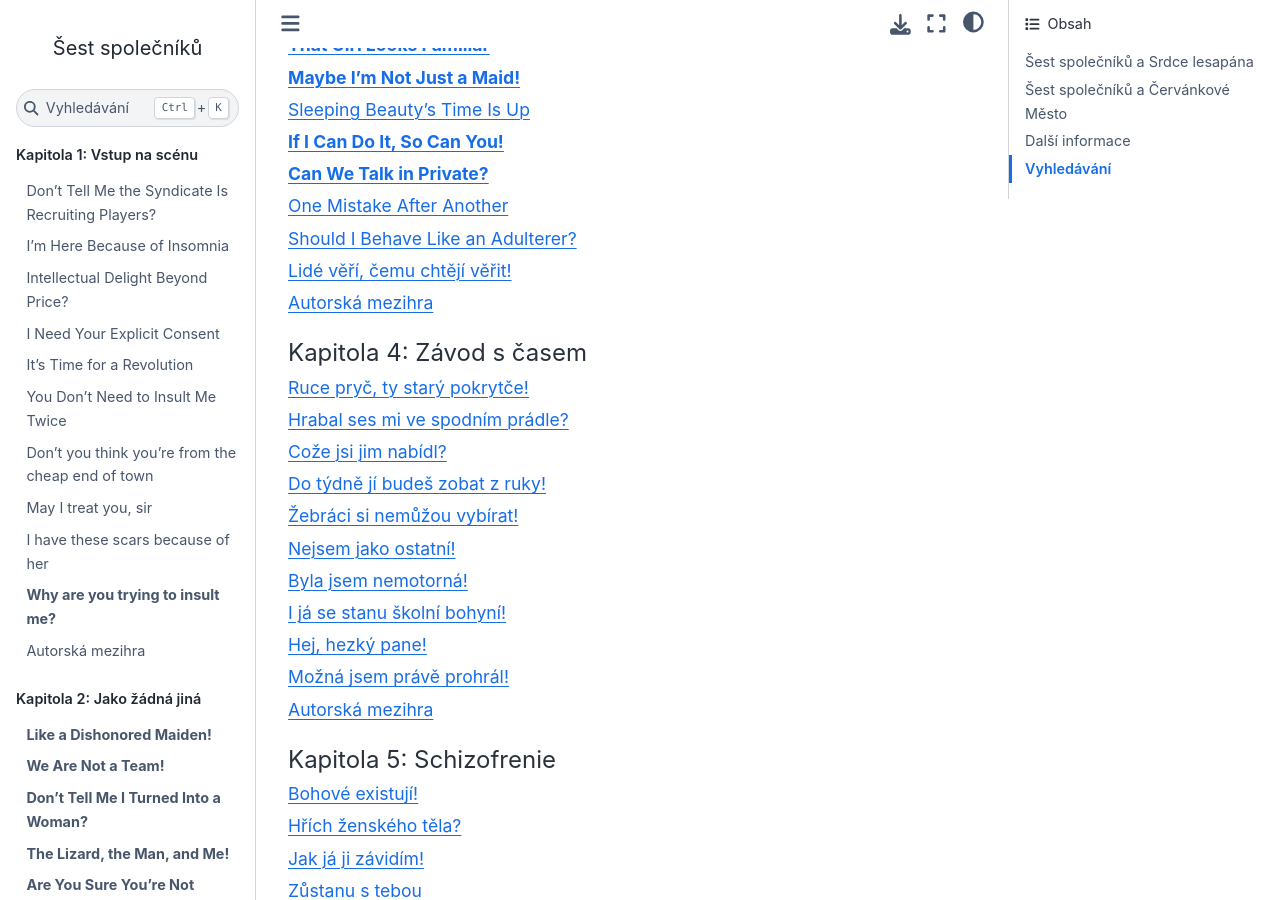
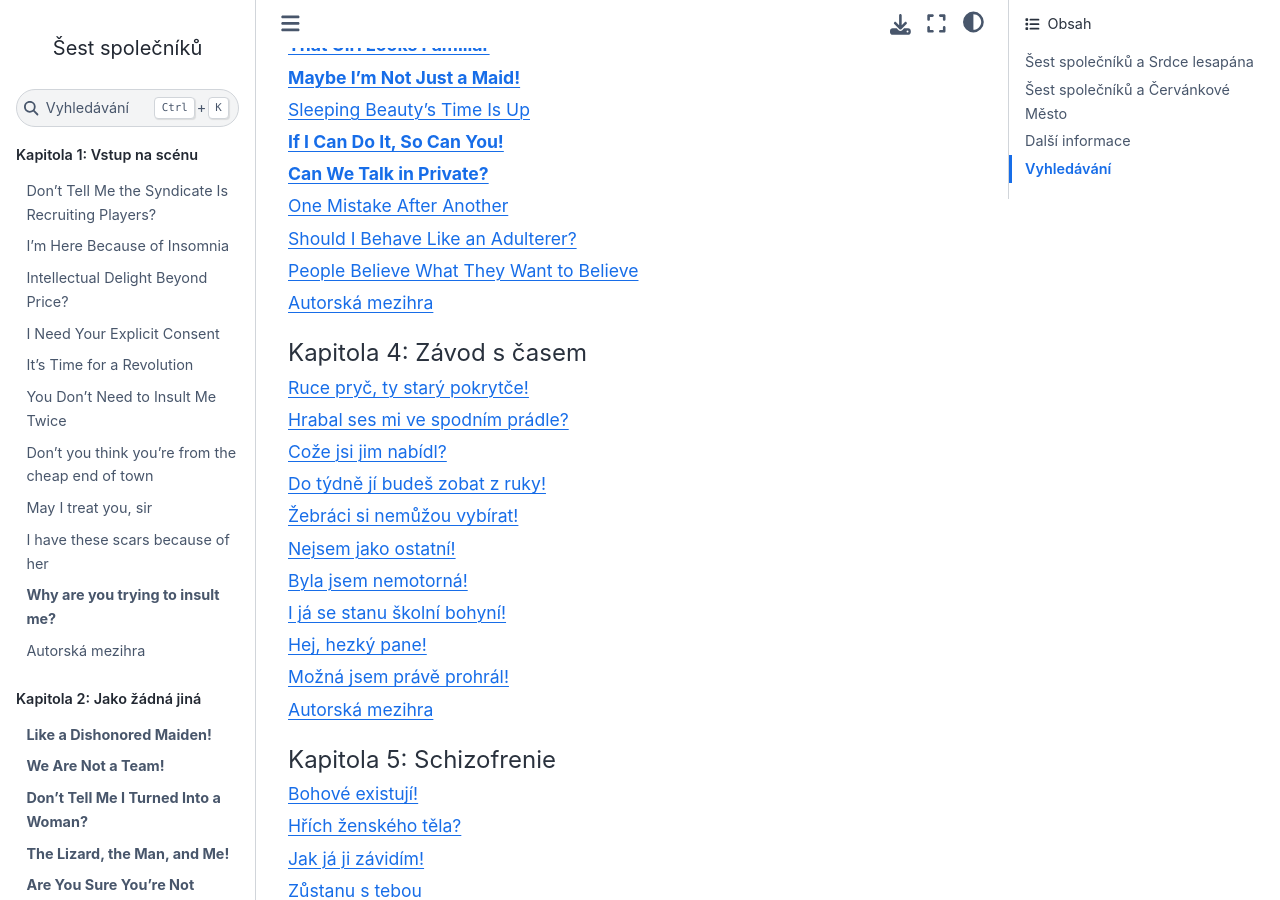
Before and after one commit to hanpari/sest-spolecniku, a Sphinx documentation site: the page built from source/index.rst, in a window 1280 px wide and 900 px high, scrolled down 3511 px. Built offline with Sphinx 7.4.7 and the Sphinx Book theme 1.1.4, drawn with Linux system fonts in a browser that asks for light colours; some of the changed lines change nothing that is shown.

Commit message:
Gabrielle

```diff
--- a/source/sest_spolecniku/003-velke-dobrodruzstvi/10.md
+++ b/source/sest_spolecniku/003-velke-dobrodruzstvi/10.md
@@ -1,183 +1,223 @@
-# Lidé věří, čemu chtějí věřit!
+# People Believe What They Want to Believe
 
-Když objednával e-taxi, aby se dostal na adresu, kterou od Světlany dostal, Záviš v duchu blahořečil své šťastné hvězdě. V jeho povaze byla rozhodnost, která neměla co dělat s dobrým srdcem. Pokud se měla Hra stát základem jeho budoucnosti a pokud byl počet Hráčů omezený nejen schopností dostat se do Hry, ale i v ní zůstat, pak byl odhodlaný pohnout nebem i peklem, aby tři studenty získal do svého týmu.
+While ordering an e-taxi to the address Svetlana had given him, Xavier silently thanked his lucky stars.
 
-"Co se stalo?" zeptal se zvědavě Medard, když nastupoval do vozu.
+He possessed a kind of determination that had little to do with kindness. If the Game was to become the foundation of his future, and if the number of Players was limited not only by the ability to enter the Game but also by the ability to remain in it, then he was prepared to move heaven and earth to recruit the three students onto his team.
 
-"Vzpomínáš si na ta děcka, které jsme spolu potkali?"
+"What happened?" Medard asked curiously as he climbed into the vehicle.
 
-"Ano. Myslíš, že se dostali dovnitř?"
+"Do you remember those kids we met?"
 
-"Nevím. Ale mají potíže."
+"Yes. Do you think they got in?"
 
-"S kým jsi mluvil?"
+"I don't know. But they're in trouble."
 
-"S tou blondýnkou, Světlanou."
+"Who did you talk to?"
 
-"Jaké mají potíže? Neříkej mi…"
+"That blonde girl, Svetlana."
 
-Z nevyřčené otázky bylo zřejmé, kam se ubírala Medardova fantazie. Pro čtyřicetiletého rodinného muže zůstávala Světlana a spol dětmi, které je potřeba chránit. Jejich přítomnost ve Hře, s jejími temnými nástrahami, byla nepřijatelná pro konvenční mozek. Sám Záviš předsudky netrpěl, protože jako náctiletý prošel hrůzami, vedle kterých byl přerostlý mamut roztomilým rozptýlením.
+"What kind of trouble? Don't tell me..."
 
-*Od chvíle, co jsem potkal Gabrielu,* pomyslel si, *se mi vrací spousta nepříjemných vzpomínek.*
+The unfinished question made it obvious where Medard's imagination had gone. To a forty-year-old family man, Svetlana and the others were still children who needed protecting. Their presence in the Game, with all its dark dangers, was unacceptable to a conventional mind.
 
-"Řekl bych, že jde o rodinné drama," podotkl. "Světlana mi něco málo naznačila. V telefonu jsem slyšel hádku."
+Xavier suffered no such prejudice. As a teenager, he had lived through horrors beside which an oversized mammoth would have seemed a charming distraction.
 
-"Aha. Ale je moudré se míchat do rodinných záležitostí cizích lidí?" optal se Medard váhavě.
+*Ever since I met Gabrielle,* he thought, *a great many unpleasant memories have been coming back.*
 
-*Žít a nechat žít,* pomyslel si Záviš. *Medard trpí představou, že když nebude nebude obtěžovat druhé, ti druzí mu oplatí stejnou mincí.*
+"I'd say it's family drama," he remarked. "Svetlana hinted as much. I could hear an argument in the background."
 
-"Ta děcka mají potenciál. Pokud jsou uvnitř, musíme je zajistit jako první."
+"I see. But is it wise to interfere in other people's family affairs?" Medard asked hesitantly.
 
-"Zajistit?"
+*Live and let live,* Xavier thought. *Medard genuinely believes that if he doesn't bother other people, they'll return the favor.*
 
-Záviš se usmál a poplácal Medarda po rameni.
+"Those kids have potential. If they're in, we need to secure them before anyone else does."
 
-"Dostat, ulovit, zaháčkovat," vysvětlil. "Proč myslíš, že tě Koucký tak vychvaloval? Kdybys nepatřil na stranu Lýdie, sbalil by tě jako pěknou holku."
+"Secure them?"
 
-"Všiml jsem si, že jsem na něj udělal dojem," řekl Medard s kapkou marnivé hrdosti. "Ale ta děcka nesmí do Hry. Ne potom, co jste tam zažili vy dva," dodal a sebe skromně vynechal.
+Xavier smiled and patted him on the shoulder.
 
-*Nesmí?*
+"Acquire them. Hook them. Reel them in," he explained. "Why do you think Hawthorne praised you so enthusiastically? If you hadn't belonged to Lydia's side, he'd have swept you off your feet like a pretty girl."
 
-Záviš si vybavil rozhovor se Světlanou. *Netrval její otec, že nesmí do **Herního Centra?**? Proč? V době, kdy se zástupy zoufale snažili dostat dovnitř, Troják starší měl na věc jiný názor. Pokud neměl zákulisní informace, pak jediným vysvětlením zůstávalo, že se stal Hráčem a vůbec se mu nelíbilo, co následovalo.*
+"I did notice that I made an impression on him," Medard admitted with a trace of vanity. "But those kids mustn't enter the Game. Not after what happened to the two of you."
 
-"Stop! Stop! Zastavit! Okamžitě!" vykřikl náhle Medard neobvykle rozhodným hlasem a klepal na plastovou zástěnu mezi doprovodným řidičem a sekcí pro pasažéry. Člověk, který neviděl důvod pro tak dramatické zastavení, nereagoval, ale jeho umělá inteligence dupla na brzdy s vehemencí strojvůdce bránícího vlakové katastrofě.
+He modestly excluded himself from the statement.
 
-Vpřed vymrštěný Záviš, kterému situace připomněla nácvik přepadení vozidla z dob, kdy sloužil v armádě, se vykutálel z vozu a sledoval okolí, přikrčený za předním kolem.
+*Mustn't?*
 
-"Co blázníš?" zeptal se ho zmateně Medard, když také vyběhl na ulici, vyděšený Závišovou reakcí.
+Xavier recalled his conversation with Svetlana.
 
-"Já? Ty mi řekni, co se děje."
+*Didn't her father insist that she stay away from the **Game Centre**? Why? At a time when crowds were desperately trying to get inside, the elder Troyak held the exact opposite opinion. If he didn't possess inside information, then only one explanation remained. He became a Player himself and thoroughly disliked what followed.*
 
-"Myslím, že jsem zahlédl Gabrielu Márovou, jak jde po ulici," vysvětlil Medard a rozpačitě si prohrabával plnovous. "Možná jsem všechny zbytečně vylekal. Omlouvám se."
+"Stop! Stop! Pull over! Right now!" Medard suddenly shouted in an unusually commanding voice, pounding on the plastic partition separating the passengers from the support driver.
 
-"V pořádku. Naprosto v pořádku… Počkejte tady!" Záviš křikl na řidiče a vydal se postavou černovlásky, která se zkroušeně ploužila po chodníku a táhla za sebou dva obří kufry.
+The driver, seeing no reason for such a dramatic stop, did not react. The taxi's artificial intelligence, however, slammed on the brakes with the urgency of an engineer trying to prevent a railway disaster.
 
-"Gabrielo! Gabrielo!"
+Thrown forward, Xavier was instantly reminded of anti-hijacking drills from his military days. He tumbled out of the vehicle and took cover behind the front wheel, scanning the surroundings.
 
-Když se dívka mátožně ohlédla, aby zjistila, kdo na ni volá, Záviš si všiml, že jí po tváři tečou slzy. Podle všeho se oblékala ve spěchu, protože působila neupraveným dojmem, s košilí napůl zastrčenou v kalhotách a rozvázanou tkaničkou na pravé botě.
+"What are you doing?" Medard asked in confusion as he hurried out onto the street, alarmed by Xavier's reaction.
 
-Ale sotva poznala Záviše, napřímila se a věrná zásadám společnosti, která výbuchy emocí nepřijímala laskavě, předstírala, že se nic nestalo.
+"Me? You tell me what's going on."
 
-"Pane Velehradský," zamumlala. "To je ale náhoda."
+"I think I just saw that Gabrielle Marrow walking down the street," Medard explained, awkwardly scratching through his beard. "Maybe I startled everyone for nothing. Sorry."
 
-"Žádná náhoda," ujistil ji Záviš. "Takže tě Trojákovi vykopli? Už žádné předstírání, že budeš milovaná adoptivní dcera?"
+"It's fine. Perfectly fine... Stay here!" Xavier shouted to the driver before setting off after a black-haired girl trudging miserably down the sidewalk with two enormous suitcases trailing behind her.
 
-"Šla jsem sama, nic jiného jsem nemohla čekat," odvětila dívka upjatě. "Paní Trojáková byla u toho, když nám doručovali NT-vysílače a žalovala manželovi. Světlana s Jurajem se ještě hádají s otcem."
+"Gabrielle! Gabrielle!"
 
-"Máš kam jít?"
+When the girl glanced back to see who was calling her name, Xavier noticed tears running down her cheeks.
 
-"Přemýšlela jsem, že bych zkusila univerzitu. Jsem studentka se stipendiem. Ale koleje budou touhle dobou už plné."
+She had clearly dressed in a hurry. Her appearance was disheveled, one side of her shirt tucked into her trousers while the other hung loose, and the lace of her right shoe had come undone.
 
-"Soukromý byt si nemůžeš dovolit?"
+The moment she recognized him, however, she straightened her back and, faithful to the values of a society that frowned upon emotional displays, pretended that nothing was wrong.
 
-"Snad nějakou díru, kde se nás bude mačkat pět v jednom pokoji," pokrčila rameny. Pod nonšalantním pózou vystupovala hrůza z budoucnosti.
+"Mister Valehart," she muttered. "What a coincidence."
 
-*Je to jen mladá vyděšená holka,* uvědomil si Záviš. *Není její vina, že se podobá na postavu z mé osobní historie.*
+"No coincidence at all," Xavier assured her. "So the Troyaks threw you out? No more pretending you're their beloved adopted daughter?"
 
-"NT-vysílač ti zůstal?" zeptal se.
+"I left on my own. I couldn't have expected anything else," the girl replied stiffly. "Mrs. Troyak was there when we brought the NT transmitters, and she immediately told her husband. Svetlana and Grigori are still arguing with their father."
 
-"Ano, samozřejmě. Nemohla jsem si dovolit ho tam nechat. Smějte se nebo ne, ale je to má rodinné stříbro. Nic cennějšího u sebe nemám."
+"Do you have somewhere to go?"
 
-*Jaké stříbro? Proč mluví o rodině? Jde o projev nevědomí? Opravdu věřila, že ji Trojákovi adoptují?*
+"I thought I'd try the university. I'm a scholarship student. But the dormitories are probably already full."
 
-"Ani jsme se nepřihlásili," pokračovala trpce, "ale pan Troják mne obvinil, že jsem jeho děti vystavila hroznému nebezpečí. Byl vzteky bez sebe."
+"You can't afford a private apartment?"
 
-"Nevíš proč?"
+"Maybe some hole where five people share a room," she shrugged.
 
-"Ne. Jen na mne křičel, že mi jasně zakázal se o Hru zajímat. Nemohla jsem mu vysvětlit, že jít do centra byl Světlanin nápad. Stejně by mi nevěřil. Nevěřil dokonce Světlaně, když se mu přiznala a chtěla vzít všechno na sebe. I Juraj mu to dosvědčil."
+Behind the casual posture lurked naked fear of the future.
 
-"Lidé věří, čemu chtějí věřit," poznamenal Záviš, když si všiml, že kromě ublíženého výrazu má Gabriela v sobě cosi zmateného, jako by nedokázala pochopit, že se zuřivý zápal Trojáka staršího nezhroutil  pod tíhou argumentů.
+*She's just a frightened young girl,* Xavier realized. *It's not her fault she resembles someone from my own past.*
 
-"Dej sem ty kufry," dodal pak. "Vzadu mám taxíka."
+"You still have your NT transmitter?" he asked.
 
-Ucukla stranou, celá ostražitá.
+"Of course. I couldn't afford to leave it behind. Laugh if you want, but it's the family silver. It's the most valuable thing I own."
 
-"Proč byste mi pomáhal?" zeptala se podezřívavě.
+*Family silver? Family? Is that wishful thinking? Did she really believe the Troyaks were going to adopt her?*
 
-"Třeba jsem další v řadě zájemců o adopci mladé nadané dcery," ušklíbl se Záviš. Když si všiml, jak se napnula, jen zavrtěl hlavou.
+"We hadn't even registered," she continued bitterly, "but Mister Troyak accused me of exposing his children to terrible danger. He was absolutely furious."
 
-"Žádný strach, moje malá Gabrielo. Tamhle stojí pan Mechový, vrozený útlocit, který by nikdy nedovolil, abych si z tebe udělal konkubínu. Mám pro tebe obchodní návrh. Chceš ho slyšet?"
+"Do you know why?"
 
-"Nejsem v pozici, abych poslouchala obchodní návrhy," namítla tiše, ale důrazně. "Pan Troják mi *obchodní návrhy* dělal každý druhý den. Kdybych je chtěla přijmout, nestála bych s kufry na ulici."
+"No. He just kept shouting that he'd explicitly forbidden me from taking any interest in the Game. I couldn't explain that visiting the Centre had been Svetlana's idea. He wouldn't have believed me anyway. He didn't even believe Svetlana when she confessed and tried to take all the blame. Grigori backed her up, too."
 
-"Jsi si jistá, že mluvíme o tomtéž?"
+"People believe what they want to believe," Xavier observed.
 
-"Co můžu vědět? Uniká mi, jak jste mne našel. Sotva mne vyhodí, objevíte se vy. Sledoval jste mne?"
+He noticed that beneath Gabrielle's hurt expression lurked genuine confusion, as though she could not comprehend how Troyak's furious conviction had survived every logical argument.
 
-"Vůbec ne! Ale vůbec ne!"
+"Give me those suitcases," he added. "I've got a taxi waiting."
 
-To k nim doklusal Medard, kterému stačilo sto metrů běhu, aby v obličeji zrudl jako řepa. Nyní sotva popadal dech a přerývavě vysvětloval: "Na ulici jsem tě uviděl já. Byli jsme na cestě za Světlanou."
+She stepped back immediately.
 
-"Vrozený útlocit dorazil?" zeptala se Gabriela drobet posměšně. "Jenomže, pane Mechový, vy nemáte důvod spěchat za Světlanou. Proč byste se vy dva měli o ni nebo mne zajímat? Jedno náhodné setkání z nás přátelé neudělá. Proč by zrovna vám měla Světlana volat?"
+"Why would you help me?" she asked suspiciously.
 
-Záviš mohl celou věc přijatelně vysvětlit, ale rozhodl se, že ustoupí a bude své možné společníky sledovat. Jak se dalo čekat, v souboji mezi těžkopádnou důstojností a ostrým důvtipem měla Gabriela navrch.
+"Perhaps I'm simply the next applicant looking to adopt a talented young daughter," Xavier smirked.
 
-*To je její slabá stránka,* napadlo ho, když poslouchal, jak dívka cupuje Medardovu obhajobu na marné kousky. *Je jako má malá víla. Musí vítězit za každou cenu. Sotva se divit, že jí Světlanina matka nechtěla v domě. Kdyby mlčela, dozvěděla by se víc.*
+Seeing her tense up, he shook his head.
 
-Nakonec Medardova neústupná poctivost Gabrielu přesvědčila - i když jí vousáč neuměl dát jediný rozumný důvod, aby tak udělala.
+"No need to worry, my dear Gabrielle. Over there stands Mister Mosswell, born and bred compassion itself. He'd never allow me to turn you into a concubine. I have a business proposal for you. Interested?"
 
-"Takže pouhá náhoda?" obrátila se váhavě na Záviše.
+"I'm not in a position to listen to business proposals," she replied quietly but firmly. "Mister Troyak made me *business proposals* every other day. If I'd wanted to accept them, I wouldn't be standing on the street with suitcases."
 
-Dostalo se jí ještěřího ušklíbnutí, které tolik iritovalo Lýdii.
+"Are you sure we're talking about the same thing?"
 
-"Neměla bys věřit na náhody," Záviš odsekl  a popadl její dva kufry. "Jsme tady, abychom ti dali obchodní návrh. Stálo mne dost času, abych vás tři našel, takže nebudu předstírat, že mi tě seslala sama Prozřetelnost."
+"How should I know? What I can't understand is how you found me. They throw me out, and suddenly here you are. Have you been following me?"
 
-"Nepůjdu s vámi," zavrčela Gabriela neústupně.
+"Not at all. Absolutely not."
 
-"Samozřejmě, že s námi nepůjdeš. Nastoupíš do taxíku a ten tě zaveze na univerzitu, kde půjdeš do Ústavu pro výzkum pokročilých technologií. Tam se o tebe postará jedna moc milá stříbrná dáma. My půjdeme dál pěšky."
+At that moment Medard finally caught up with them. A mere hundred meters of running had turned his face beet red.
 
-"Cože?"
+"I was the one who saw you," he wheezed. "We were on our way to see Svetlana."
 
-"Nemám zájem jen o tebe. Chci i ty druhé dva."
+"The born-and-bred compassionate one has arrived?" Gabrielle asked with mild amusement. "But, Mister Mosswell, you have no reason to rush off to see Svetlana. Why would either of you care about her or me? One chance meeting doesn't make us friends. Why would Svetlana call you of all people?"
 
-I když Gabriela neměla Medardův sklon k ukvapeným závěrům, stejně ji jeho prohlášení šokovalo.
+Xavier could have provided a perfectly reasonable explanation.
 
-"K čemu?" zeptala se ostře. "Do čeho je chcete zatáhnout? Oni nejsou jako já - sirotci bez zastání. Oni mají rodiče a jejich otec je známá osobnost."
+Instead, he decided to step back and observe his potential companions.
 
-"Chceš za ně orodovat? Bránit je?" zeptal se Záviš pobaveně. "Nevím, co si představuješ, ale nechystám se jim ublížit - alespoň ne tak, jak si myslíš."
+As expected, in a duel between lumbering dignity and razor-sharp wit, Gabrielle held the advantage.
 
-"Takže jim ublížíte jinak?"
+*That's her weakness,* he realized while listening to her tear Medard's defense into shreds. *She's like my little fairy. She has to win at all costs. No wonder Svetlana's mother didn't want her around. If she kept quiet more often, she'd learn far more.*
 
-"Obávám se, že ano. Zeptej se Medarda, jestli mi nevěříš."
+In the end, Medard's stubborn honesty convinced Gabrielle, even though the bearded man was unable to provide a single convincing reason why she should trust them.
 
-"Je to pravda, pane Mechový?"
+"So it really was coincidence?" she asked Xavier hesitantly.
 
-Medard se zatvářil, jako by kousl do šťovíku. "Asi bych to neměl říkat," zadíval se pátravě na Záviše, "ale ano, ten obchodní návrh obsahuje nebezpečí. Ale také příležitost," dodal vítězoslavně, zřejmě osvícený Kouckého slovy, aby pak brilantně završil Lýdiinou douškou: "Když můžu já, můžeš i ty. Jsi mnohem chytřejší než já. Ve Hře se neztratíš."
+She received the reptilian grin that irritated Lydia so much.
 
-"Tím jsi to pokazil," napomenul ho Záviš. "O Hře nesmíš mluvit na veřejnosti. Kde máš jistotu, že je Gabriela opravdu uvnitř? Viděl jsi snad její NT-vysílač?"
+"You shouldn't believe in coincidences," Xavier replied, grabbing both suitcases. "We're here to offer you a business proposal. Tracking down all three of you cost me considerable time, so I won't pretend Providence personally delivered you into my path."
 
-"Aha. Omlouvám se."
+"I'm not going with you," Gabrielle growled.
 
-"Jde o Hru?" zeptala se Gabriela užasle. "Stopujete nás kvůli pitomé Hře?"
+"Of course you're not. You're getting into that taxi, and it'll take you to the university and the Institute for Advanced Technology Research. A very pleasant Silver lady will take care of you there. We'll continue on foot."
 
-"Sama jsi řekla, že NT-vysílač je tvé rodinné stříbro. Nastal čas ho zpeněžit. Nebo jsi vážně čekala, že tě hodlám adoptovat?
+"What?"
 
-"Už chápu. Proto jste se po duelu nechal tak lehce přesvědčit. Hned mi přišlo, že nejste typ, který by pomáhal z čirého altruismu. Plánoval jste všechno od samého začátku."
+"I'm not interested only in you. I want the other two as well."
 
-Tentokrát nemluvila rozhořčeně, ale se zjevným obdivem.
+Though Gabrielle was far less prone to hasty conclusions than Medard, she was still shocked.
 
-"Pleteš se," pospíšil si Medard, další oběť chladnokrevné manipulace. "Záviš je dobrý člověk."
+"What for?" she demanded. "What are you trying to drag them into? They're not like me, abandoned orphans with nobody to protect them. They have parents, and their father is a public figure."
 
-Černovláska mu věnovala napůl pohrdavý, napůl soucitný pohled, kterým naznačoval: "No jistě, ty máš co povídat."
+"You want to advocate for them?" Xavier asked with amusement. "Protect them? Whatever you're imagining, I don't intend to hurt them. At least not in the way you're thinking."
 
-"Alespoň si rozumíme," uzavřel Záviš a ukázal na otevřené dveře vozu. "Nasedneš nebo ne?"
+"So you'll hurt them some other way?"
 
-Zaváhala a zeptala se: "Je Hra opravdu tak děsivá, jak tvrdí pan Troják?"
+"I'm afraid so. Ask Medard if you don't believe me."
 
-"Ještě horší," řekl Záviš bez mrknutí oka. "I stříbrní se do ní nechtějí vrátit."
+"Is that true, Mister Mosswell?"
 
-"To byl docela laciný trik," odtušila Gabriela a nasedla dovnitř. "Doufáte, že jsem naivní nána, která chce světu dokázat, že je lepší než ostatní. Pojedu, ale nic jsem nepodepsala. Tak si nestěžujte, když spláčete nad výdělkem."
+Medard looked as though he had bitten into a lemon.
 
-"Jsi báječně bystrá."
+"I probably shouldn't say this," he said, glancing uncertainly at Xavier, "but yes. The proposal involves danger. But also opportunity," he added triumphantly, evidently inspired by Hawthorne's words before finishing with one of Lydia's observations. "If I can do it, so can you. You're far smarter than I am. You won't get lost in the Game."
 
-*Ke své škodě,* napadlo Záviše v duchu.
+"You ruined it," Xavier scolded him. "You can't talk about the Game in public. How do you know Gabrielle is actually inside? Have you seen her NT transmitter?"
 
-Sotva zmizela v dálce, pokynul Medardovi, aby ho následoval. "Už nejsme daleko od domu Trojákových. Za pět minut jsme tam."
+"Oh. Sorry."
 
-"Počkej, počkej. Opravdu to byl trik?" zeptal se Medard užasle. "Vždyť jsi jí řekl pravdu."
+"This is about the Game?" Gabrielle asked in astonishment. "You've been tracking us because of that stupid Game?"
 
-"Jsem apoštol pravdomluvnosti. Proto je ta holka v pasti. Nic není snadnějšího než přesvědčit člověka, který uvažuje racionálně. Jak myslíš, že se rozhodne?"
+"You said yourself that the NT transmitter is your family silver. It's time to cash it in. Or did you honestly think I intended to adopt you?"
 
-"Nemám zdání. Jak?"
+"I understand now. That's why you were so easy to persuade after the duel. I knew you didn't strike me as the sort of man who helps people out of pure altruism. You planned all this from the very beginning."
 
-Při vzpomínce na Gabrielin shovívavý pohled, Záviš blahořečil nebesům, že je Medard tak dojemně nedůvtipný. Poplácal ho po rameni a pomyslel si: *Jako ty, můj drahý příteli. Rozhodne se jako ty a Lýdie. Nikdy jste neměli na výběr.*
+This time she sounded impressed rather than outraged.
+
+"You're wrong," Medard hurried to say, another victim of cold-blooded manipulation. "Xavier is a good man."
+
+The black-haired girl gave him a look that was half contempt, half pity.
+
+It clearly said:
+
+*You of all people shouldn't be saying that.*
+
+"At least we're finally understanding each other," Xavier concluded, pointing toward the taxi. "Getting in or not?"
+
+She hesitated.
+
+"Is the Game really as terrible as Mister Troyak claims?"
+
+"It's worse," Xavier replied without blinking. "Even Silvers don't want to go back."
+
+"That was a rather cheap trick," Gabrielle said as she climbed into the vehicle. "You think I'm some naive little fool desperate to prove she's better than everyone else. I'll go, but I haven't signed anything. Don't complain if your investment turns out badly."
+
+"You're wonderfully perceptive."
+
+*To your own detriment,* Xavier thought.
+
+The moment the taxi disappeared into the distance, he gestured for Medard to follow him.
+
+"We're not far from the Troyaks' house. Five more minutes."
+
+"Wait, wait. Was that really a trick?" Medard asked in amazement. "You told her the truth."
+
+"I'm an apostle of honesty. That's why the girl's trapped. Nothing is easier than persuading someone who thinks rationally. How do you think she'll decide?"
+
+"No idea. How?"
+
+Remembering Gabrielle's condescending look, Xavier silently thanked heaven that Medard was so charmingly oblivious.
+
+He patted him on the shoulder.
+
+*Just like you, my dear friend. She'll decide exactly the way you and Lydia did.*
+
+*You never had a choice.*
```
